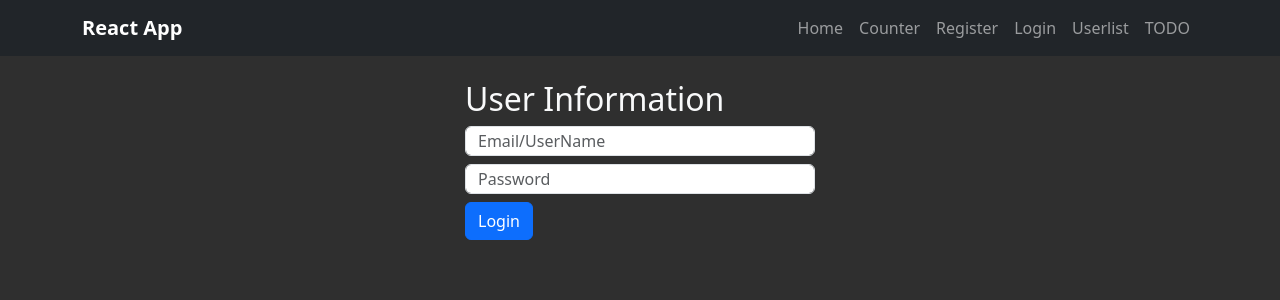
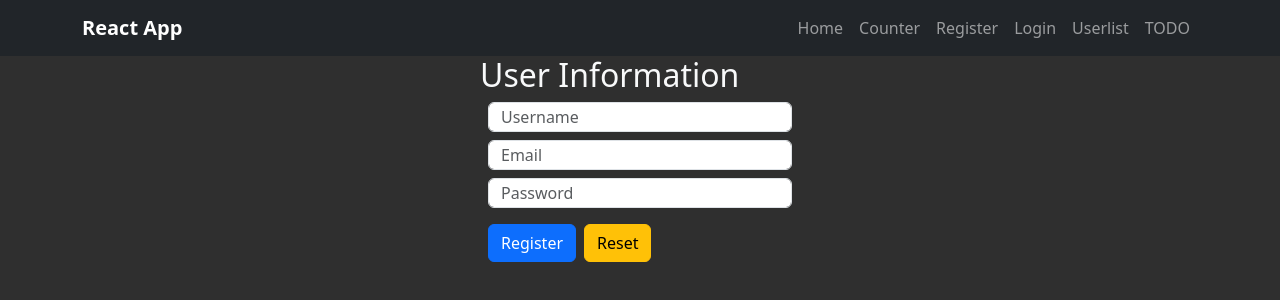
Before and after one commit to Asadawn/ReactProject, a React (Create React App) app: page /Login in a window 1280 px wide. Shown: the top 300 px of the page. Built offline with nearby package versions, Linux system fonts and the light colour scheme.

Commit message:
login form validation done

```diff
--- a/src/Components/Login.jsx
+++ b/src/Components/Login.jsx
@@ -1,20 +1,89 @@
-import React,{useState} from 'react'
+import React from "react";
+import { useForm } from "react-hook-form";
+import { yupResolver } from "@hookform/resolvers/yup";
+import * as Yup from "yup";
 
 const Login = () => {
-  const[userFname,setUserFname]=useState('')
-  const[password,setPassword]=useState('')
+  const validationSchema = Yup.object().shape({
+    username: Yup.string()
+      .required("Username is required")
+      .min(6, "Username must be at least 6 characters")
+      .max(20, "Username must not exceed 20 characters"),
+    email: Yup.string().required("Email is required").email("Email is invalid"),
+    password: Yup.string()
+      .required("Password is required")
+      .min(6, "Password must be at least 6 characters")
+      .max(40, "Password must not exceed 40 characters"),
+  });
+
+  const {
+    register,
+    handleSubmit,
+    reset,
+    formState: { errors },
+  } = useForm({
+    resolver: yupResolver(validationSchema),
+  });
+
+  const onSubmit = (data) => {
+    console.log(JSON.stringify(data, null, 2));
+  };
+
   return (
+    <div className="container-app">
+      <form className="col-3" onSubmit={handleSubmit(onSubmit)}>
+        <h2 className="text-light">User Information</h2>
+        <div className="form-group m-2">
+          <input
+            type="text"
+            autoComplete="off"
+            placeholder="Username"
+            {...register("username")}
+            className={`form-control ${errors.username ? "is-invalid" : ""}`}
+          />
+          {errors.username && (
+            <div className="invalid-feedback">{errors.username.message}</div>
+          )}
+        </div>
+        <div className="form-group m-2">
+          <input
+            type="email"
+            autoComplete="off"
+            placeholder="Email"
+            {...register("email")}
+            className={`form-control ${errors.email ? "is-invalid" : ""}`}
+          />
+          {errors.email && (
+            <div className="invalid-feedback">{errors.email.message}</div>
+          )}
+        </div>
+        <div className="form-group m-2">
+          <input
+            type="password"
+            autoComplete="off"
+            placeholder="Password"
+            {...register("password")}
+            className={`form-control ${errors.password ? "is-invalid" : ""}`}
+          />
+          {errors.password && (
+            <div className="invalid-feedback">{errors.password.message}</div>
+          )}
+        </div>
+        <div className="form-group m-2">
+          <button type="submit" className="btn btn-primary">
+            Register
+          </button>
+          <button
+            type="button"
+            onClick={reset}
+            className="btn btn-warning float-right m-2"
+          >
+            Reset
+          </button>
+        </div>
+      </form>
+    </div>
+  );
+};
 
-    <div className='container-app'>
-      <div className='form-content mt-4'>
-        <h2 className='text-light'>User Information</h2>
-        <input type="text" className='form-control mb-2' onChange={(e)=>{setUserFname(e.target.value)}} value={userFname} placeholder='Email/UserName' required />
-        <input type="password" className='form-control mb-2' onChange={(e)=>{setPassword(e.target.value)}} value={password} placeholder='Password' required />
-        <button className='btn btn-primary'>Login</button>
-      </div>
-    </div>
-  )
-}
-
-
-export default Login
+export default Login;
```
